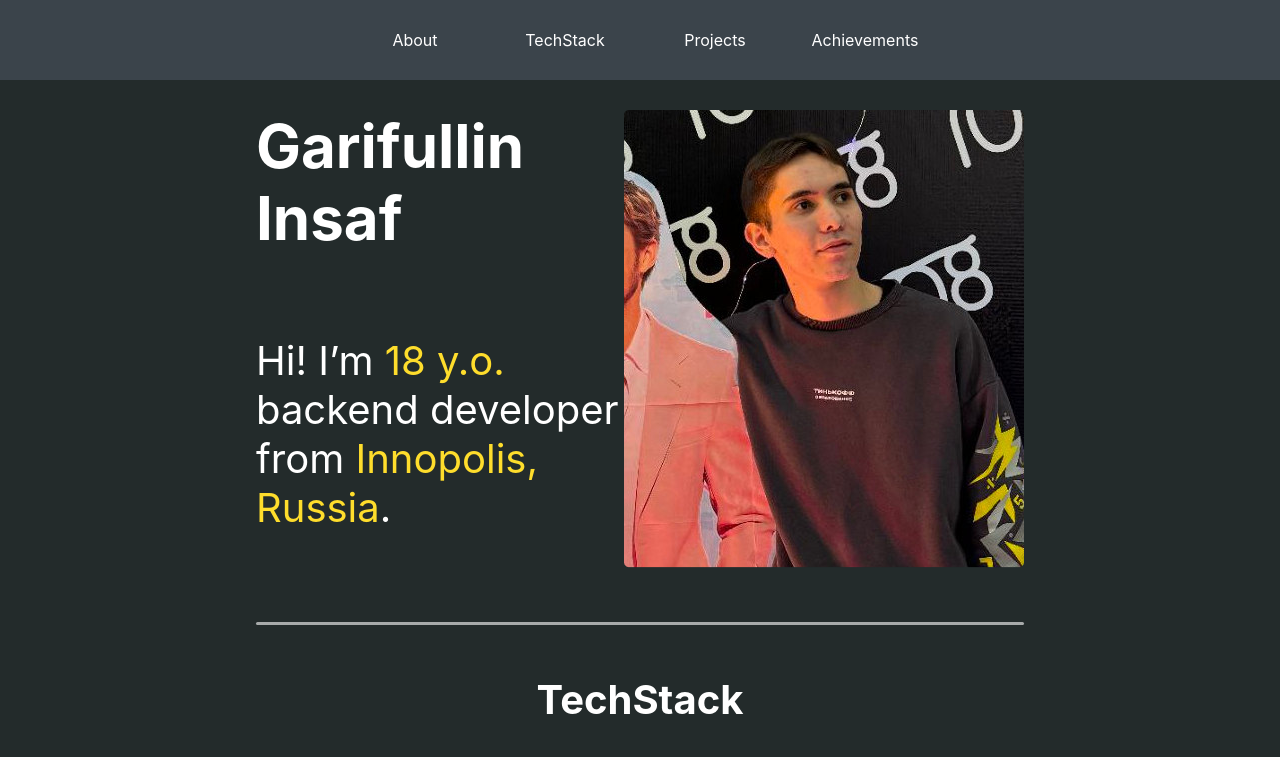
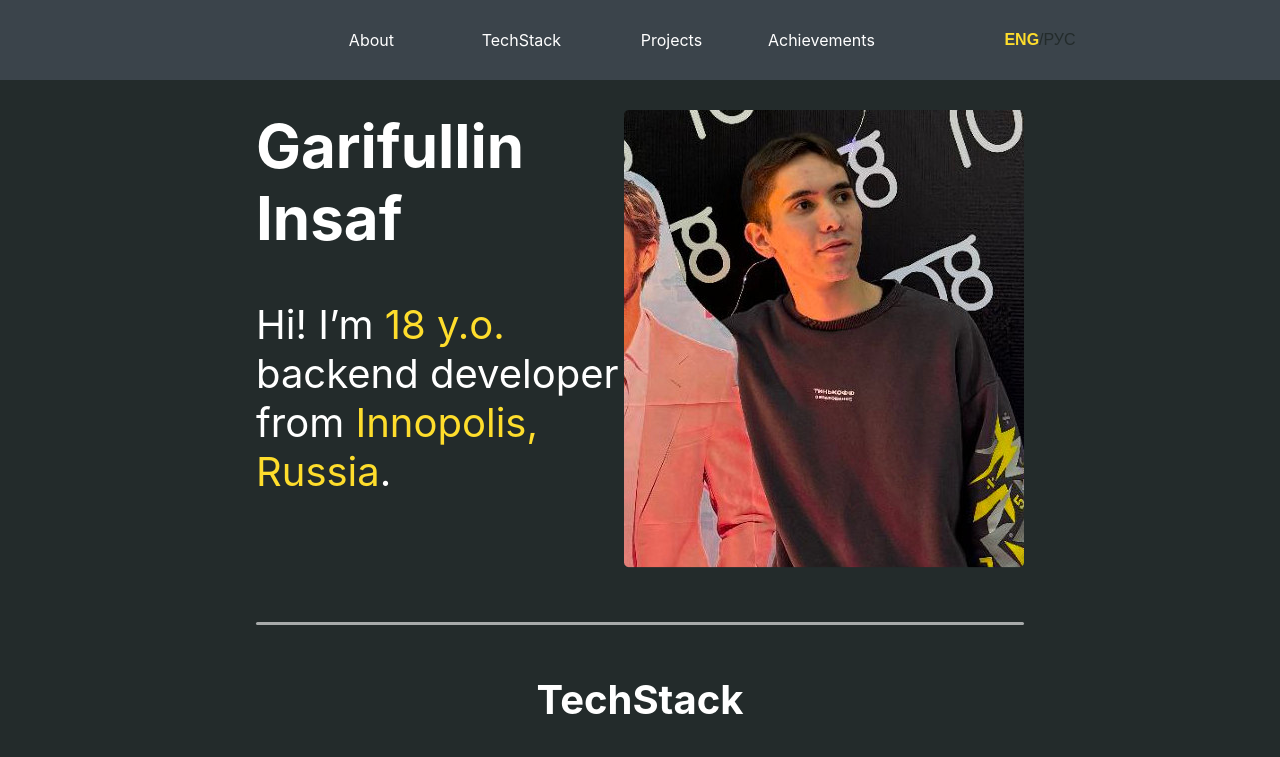
Before and after one commit to jakefish18/jakefish-site, a Vue app: page / in a window 1280 px wide. Shown: the top 757 px of the page. Built offline with nearby package versions, Linux system fonts and the light colour scheme.

Commit message:
Add toggle button for language change

```diff
--- a/src/components/AboutBlock.vue
+++ b/src/components/AboutBlock.vue
@@ -25,6 +25,10 @@ import MyImage from '@/assets/MyPhoto.png';
 </template>
 
 <style scoped>
+p {
+  all: unset;
+}
+
 .about-block {
   display: flex;
   flex-direction: row;
--- a/src/components/HeaderBar.vue
+++ b/src/components/HeaderBar.vue
@@ -1,6 +1,8 @@
 <template>
   <header>
     <nav>
+      <div class="empty-div"></div>
+      <div class="header-buttons">
         <a href="#about">
           <div class="nav-element">{{ $t('header_about') }}</div>
         </a>
@@ -13,22 +15,22 @@
         <a href="#achievements">
           <div class="nav-element">{{ $t('header_achievements') }}</div>
         </a>
+      </div>
+      <div class="toggle-button">
+        <ToggleButton />
+      </div>
     </nav>
-    <!--    <nav>-->
-    <!--      <ul>-->
-    <!--        <li><a>About</a></li>-->
-    <!--        <li><a>TechStack</a></li>-->
-    <!--        <li><a>Projects</a></li>-->
-    <!--        <li><a>Achievements</a></li>-->
-    <!--        <li><a>Contacts</a></li>-->
-    <!--      </ul>-->
-    <!--    </nav>-->
   </header>
 </template>
 
 <script>
+import ToggleButton from './ToggleButton.vue';
+
 export default {
   name: "HeaderBar",
+  components: {
+    ToggleButton,
+  }
 };
 </script>
 
@@ -67,5 +69,20 @@ nav {
   display: flex;
   flex-direction: row;
   justify-content: center;
+  gap: 100px;
+}
+
+.header-buttons {
+  height: 100%;
+  display: flex;
+  flex-direction: row;
+  justify-content: center;
+}
+
+.toggle-button {
+  height: 100%;
+  display: flex;
+  flex-direction: row;
+  justify-content: center;
 }
 </style>
--- a/src/components/ProjectsList.vue
+++ b/src/components/ProjectsList.vue
@@ -18,7 +18,7 @@ import MyLogo from "@/assets/MyLogo.jpg"
   <div class="project-cards">
     <ProjectCard title="GoodTube" source-link="https://github.com/jakefish18/good_youtube"
       :description="$t('goodtube_description')" :image="GoodTubeLogo" year="2021" />
-    <ProjectCard title="" source-link="https://github.com/jakefish18/how-many-days-till-bot"
+    <ProjectCard title="HowManyDaysTillBot" source-link="https://github.com/jakefish18/how-many-days-till-bot"
       :description="$t('how_many_days_till_bot_description')" :image="HowManyDaysTillBotLogo" year="2022" />
     <ProjectCard title="Avito Offers Notifier" source-link="https://github.com/jakefish18/AvitoOffersNotifier"
       :description="$t('avito_offers_notifier_description')" :image="AvitoParserBotLogo" year="2022" />
--- /dev/null
+++ b/src/components/ToggleButton.vue
@@ -0,0 +1,43 @@
+<template>
+    <button @click="toggleLanguage" class="language-toggle">
+        <span :class="{ active: currentLocale === 'en' }">ENG</span> /
+        <span :class="{ active: currentLocale === 'ru' }">РУС</span>
+    </button>
+</template>
+
+<script>
+export default {
+    computed: {
+        currentLocale() {
+            return this.$i18n.locale;
+        }
+    },
+    methods: {
+        toggleLanguage() {
+            this.$i18n.locale = this.currentLocale === 'en' ? 'ru' : 'en';
+        }
+    }
+};
+</script>
+
+<style scoped>
+.language-toggle {
+    font-size: 1rem;
+    cursor: pointer;
+    background-color: transparent;
+    border: none;
+    padding: 0.5em;
+    color: #232B2B;
+    display: flex;
+    align-items: center;
+}
+
+.language-toggle span {
+    transition: color 0.3s ease;
+}
+
+.language-toggle .active {
+    color: #FEDD2C;
+    font-weight: bold;
+}
+</style>
--- a/src/locales/en.json
+++ b/src/locales/en.json
@@ -30,10 +30,10 @@
     "wanikani_parser_description": "An asynchronous parser for wanikani.com to create anki cards with kanji, radicals, and vocabulary",
     "code_button_text": "Code",
     "ps_after_projects": "There are other projects, but they are not open-sourced, too small, or I don't want to write README.md for them...",
-    "big_challenges_prize_winner": "Prize-winner of the regional stage of the 'Grand Challenges' competition",
-    "dano_participant": "Participant in the final stage of 'DANO'",
+    "big_challenges_prize_winner": "Prize-winner of the regional stage of the Big Challenges competition",
+    "dano_participant": "Participant in the final stage of DANO",
     "vsosh_prize_winner": "Prize-winner of the regional stage of the All-Russian Informatics School Olympiad",
-    "belchonok_prize_winner": "Prize-winner of the 'Belchonok' olympiad in informatics",
+    "belchonok_prize_winner": "Prize-winner of the Belchonok olympiad in informatics",
     "step_into_the_future_winner": "Winner of the Step into the Future olympiad in programming",
     "cybersecurity_olympiad_prize_winner": "Prize-winner of the I. Y. Verchenko olympiad in cybersecurity",
     "prod_prize_winner": "Prize-winner of the PROD olympiad in industrial development",
--- a/src/locales/ru.json
+++ b/src/locales/ru.json
@@ -4,7 +4,7 @@
     "header_projects": "Проекты",
     "header_achievements": "Достижения",
     "person_name": "Гарифуллин Инсаф",
-    "person_short_description": "Привет! Я <span style='color: #FEDD2C'>18-летний</span> бэкенд-разработчик из <span style='color: #FEDD2C'>Иннополиса, Россия</span>.",
+    "person_short_description": "Привет! Я <span style='color: #FEDD2C'>18-летний</span> бэкенд разработчик из <span style='color: #FEDD2C'>Иннополиса, Россия</span>.",
     "python_as": "в качестве языка программирования для большинства моих проектов",
     "cpp_as": "в качестве языка программирования для спортпроги",
     "golang_as": "в качестве языка программирования для поиска работы",
@@ -30,11 +30,11 @@
     "wanikani_parser_description": "Асинхронный парсер для wanikani.com для создания anki карт с канджи, радикалами и словами",
     "code_button_text": "Код",
     "ps_after_projects": "Есть ещё другие проекты, но они с закрытым исходным кодом, небольшие или я не хочу писать README.md для них...",
-    "big_challenges_prize_winner": "Призёр регионального этапа конкурса &quot;Большие вызовы&quot;",
-    "dano_participant": "Участник заключительного этапа &quot;DANO&quot;",
+    "big_challenges_prize_winner": "Призёр регионального этапа конкурса \u201DБольшие вызовы\u201D",
+    "dano_participant": "Участник заключительного этапа DANO",
     "vsosh_prize_winner": "Призёр регионального этапа ВсОШ",
-    "belchonok_prize_winner": "Призёр олимпиады &quot;Бельчонок&quot; по информатике",
-    "step_into_the_future_winner": "Победитель олимпиады &quot;Шаг в будущее&quot; по программированию",
+    "belchonok_prize_winner": "Призёр олимпиады \u201DБельчонок\u201D по информатике",
+    "step_into_the_future_winner": "Победитель олимпиады \u201DШаг в будущее\u201D по программированию",
     "cybersecurity_olympiad_prize_winner": "Призёр олимпиады И. Я. Верченко по информационной безопасности",
     "prod_prize_winner": "Призёр олимпиады PROD по промышленному программированию",
     "my_contacts_h1": "Мои контакты"
```
Lines whose indentation alone changed are shown as unchanged.
